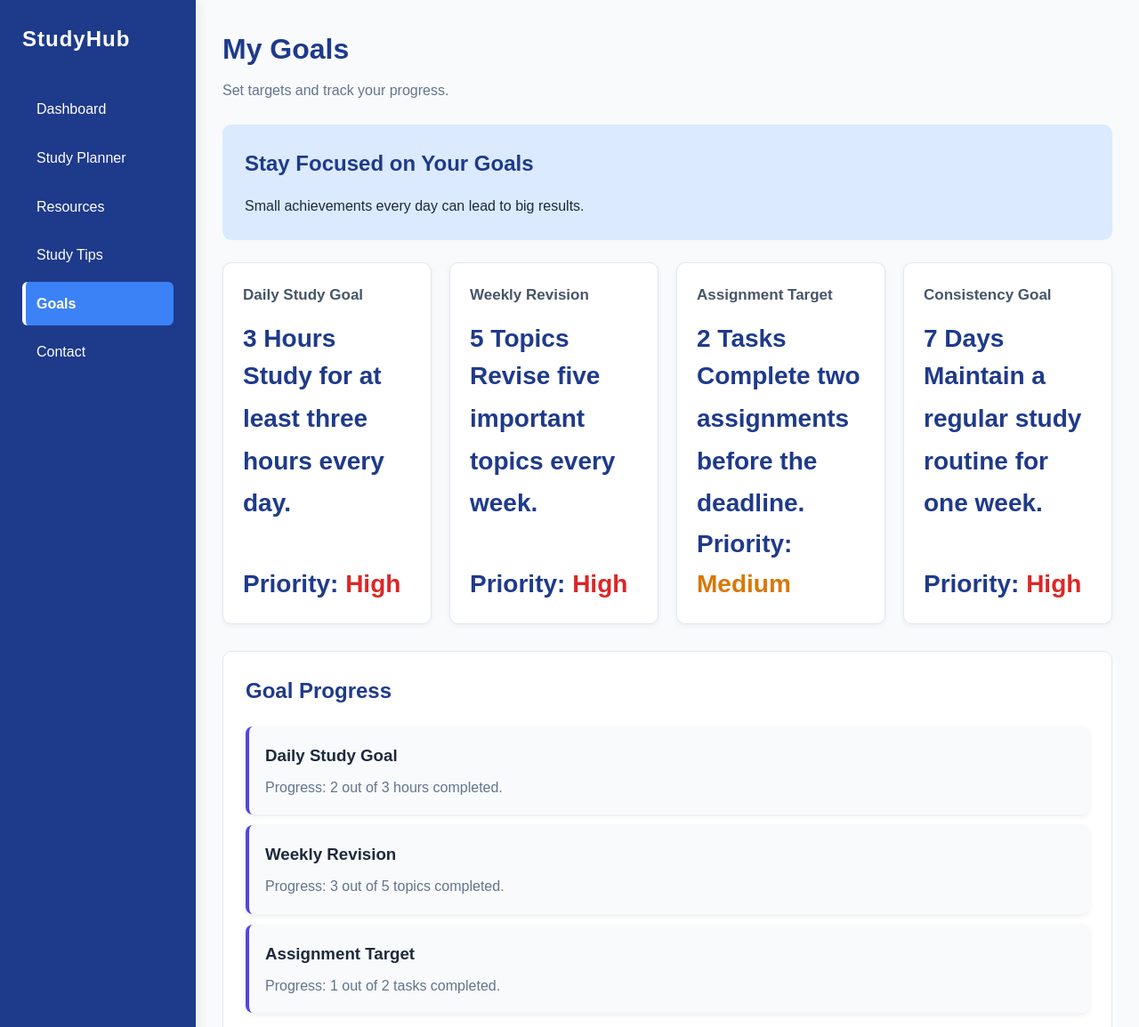
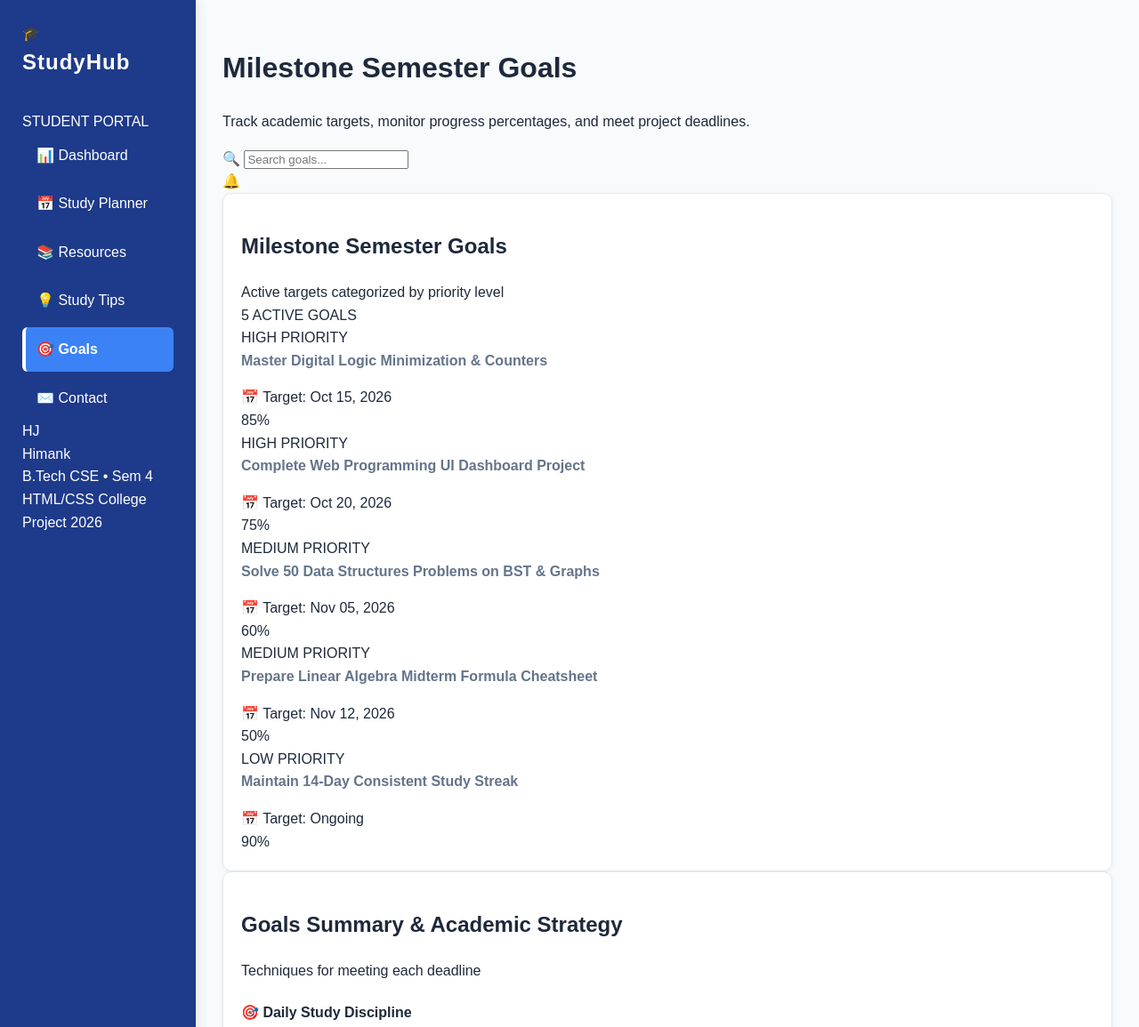
Before and after one commit to himankjain7/StudyHub, a plain HTML site: page goals.html in a window 1280 px wide. Shown: the top 1155 px of the page at 89% size. Drawn offline with Linux system fonts and the light colour scheme.

Commit message:
Polish study goals page

```diff
--- a/goals.html
+++ b/goals.html
@@ -4,9 +4,7 @@
 <head>
     <meta charset="UTF-8">
     <meta name="viewport" content="width=device-width, initial-scale=1.0">
-
-    <title>Goals | StudyHub</title>
-
+    <title>Goals | StudyHub - Student Productivity Portal</title>
     <link rel="stylesheet" href="css/style.css">
 </head>
 
@@ -14,197 +12,208 @@
 
     <div class="dashboard">
 
-        <!-- Sidebar -->
+        <!-- Sidebar Navigation -->
         <aside class="sidebar">
+            <div class="sidebar-brand">
+                <div class="brand-icon">🎓</div>
+                <div class="brand-text">
+                    <h2>StudyHub</h2>
+                    <span class="sidebar-subtitle">STUDENT PORTAL</span>
+                </div>
+            </div>
 
-            <h2>StudyHub</h2>
-
-            <nav aria-label="Main navigation">
-
-                <a href="index.html">Dashboard</a>
-                <a href="planner.html">Study Planner</a>
-                <a href="resources.html">Resources</a>
-                <a href="tips.html">Study Tips</a>
-                <a href="goals.html" aria-current="page">Goals</a>
-                <a href="contact.html">Contact</a>
-
+            <nav class="sidebar-nav" aria-label="Main navigation">
+                <a href="index.html" class="nav-link">
+                    <span class="nav-icon">📊</span>
+                    <span>Dashboard</span>
+                </a>
+                <a href="planner.html" class="nav-link">
+                    <span class="nav-icon">📅</span>
+                    <span>Study Planner</span>
+                </a>
+                <a href="resources.html" class="nav-link">
+                    <span class="nav-icon">📚</span>
+                    <span>Resources</span>
+                </a>
+                <a href="tips.html" class="nav-link">
+                    <span class="nav-icon">💡</span>
+                    <span>Study Tips</span>
+                </a>
+                <a href="goals.html" class="nav-link active" aria-current="page">
+                    <span class="nav-icon">🎯</span>
+                    <span>Goals</span>
+                </a>
+                <a href="contact.html" class="nav-link">
+                    <span class="nav-icon">✉️</span>
+                    <span>Contact</span>
+                </a>
             </nav>
 
+            <div class="sidebar-footer">
+                <div class="student-profile">
+                    <div class="student-avatar">HJ</div>
+                    <div class="student-info">
+                        <div class="student-name">Himank</div>
+                        <div class="student-role">B.Tech CSE • Sem 4</div>
+                    </div>
+                </div>
+                <div class="project-note">HTML/CSS College Project 2026</div>
+            </div>
         </aside>
 
-        <!-- Main Content -->
+        <!-- Main Content Area -->
         <main class="main-content" id="main-content">
 
-            <!-- Header -->
-            <header class="header">
+            <!-- Top Header -->
+            <header class="top-header">
+                <div class="header-title-group">
+                    <h1>Milestone Semester Goals</h1>
+                    <p>Track academic targets, monitor progress percentages, and meet project deadlines.</p>
+                </div>
 
-                <h1>My Goals</h1>
-                <p>Set targets and track your progress.</p>
-
+                <div class="header-actions">
+                    <div class="search-box">
+                        <span class="search-icon">🔍</span>
+                        <input type="text" placeholder="Search goals..." readonly aria-label="Search goals">
+                    </div>
+                    <div class="notification-btn" title="No unread notifications" aria-label="Notifications">
+                        <span>🔔</span>
+                        <span class="notification-dot"></span>
+                    </div>
+                </div>
             </header>
 
-            <!-- Introduction -->
-            <section class="welcome" aria-labelledby="goals-heading">
+            <!-- Large Milestone Semester Goals Card -->
+            <section class="card" aria-labelledby="milestones-heading">
+                <div class="card-header">
+                    <div>
+                        <h2 class="card-title" id="milestones-heading">Milestone Semester Goals</h2>
+                        <span class="card-subtitle">Active targets categorized by priority level</span>
+                    </div>
+                    <span class="badge badge-purple">5 ACTIVE GOALS</span>
+                </div>
 
-                <h2 id="goals-heading">Stay Focused on Your Goals</h2>
+                <div class="goals-list">
 
-                <p>
-                    Small achievements every day can lead to big results.
-                </p>
+                    <!-- Goal 1: High Priority -->
+                    <article class="goal-item-row">
+                        <div class="goal-row-header">
+                            <div class="goal-title-group">
+                                <span class="badge badge-red">HIGH PRIORITY</span>
+                                <h3 class="goal-title">Master Digital Logic Minimization & Counters</h3>
+                            </div>
+                            <span class="goal-target-date">📅 Target: Oct 15, 2026</span>
+                        </div>
+                        <div class="goal-progress-wrapper">
+                            <div class="progress-track" aria-label="Progress: 85%">
+                                <div class="progress-fill priority-high" style="width: 85%;"></div>
+                            </div>
+                            <span class="goal-percentage">85%</span>
+                        </div>
+                    </article>
 
+                    <!-- Goal 2: High Priority -->
+                    <article class="goal-item-row">
+                        <div class="goal-row-header">
+                            <div class="goal-title-group">
+                                <span class="badge badge-red">HIGH PRIORITY</span>
+                                <h3 class="goal-title">Complete Web Programming UI Dashboard Project</h3>
+                            </div>
+                            <span class="goal-target-date">📅 Target: Oct 20, 2026</span>
+                        </div>
+                        <div class="goal-progress-wrapper">
+                            <div class="progress-track" aria-label="Progress: 75%">
+                                <div class="progress-fill priority-high" style="width: 75%;"></div>
+                            </div>
+                            <span class="goal-percentage">75%</span>
+                        </div>
+                    </article>
+
+                    <!-- Goal 3: Medium Priority -->
+                    <article class="goal-item-row">
+                        <div class="goal-row-header">
+                            <div class="goal-title-group">
+                                <span class="badge badge-amber">MEDIUM PRIORITY</span>
+                                <h3 class="goal-title">Solve 50 Data Structures Problems on BST & Graphs</h3>
+                            </div>
+                            <span class="goal-target-date">📅 Target: Nov 05, 2026</span>
+                        </div>
+                        <div class="goal-progress-wrapper">
+                            <div class="progress-track" aria-label="Progress: 60%">
+                                <div class="progress-fill priority-medium" style="width: 60%;"></div>
+                            </div>
+                            <span class="goal-percentage">60%</span>
+                        </div>
+                    </article>
+
+                    <!-- Goal 4: Medium Priority -->
+                    <article class="goal-item-row">
+                        <div class="goal-row-header">
+                            <div class="goal-title-group">
+                                <span class="badge badge-amber">MEDIUM PRIORITY</span>
+                                <h3 class="goal-title">Prepare Linear Algebra Midterm Formula Cheatsheet</h3>
+                            </div>
+                            <span class="goal-target-date">📅 Target: Nov 12, 2026</span>
+                        </div>
+                        <div class="goal-progress-wrapper">
+                            <div class="progress-track" aria-label="Progress: 50%">
+                                <div class="progress-fill priority-medium" style="width: 50%;"></div>
+                            </div>
+                            <span class="goal-percentage">50%</span>
+                        </div>
+                    </article>
+
+                    <!-- Goal 5: Low Priority -->
+                    <article class="goal-item-row">
+                        <div class="goal-row-header">
+                            <div class="goal-title-group">
+                                <span class="badge badge-green">LOW PRIORITY</span>
+                                <h3 class="goal-title">Maintain 14-Day Consistent Study Streak</h3>
+                            </div>
+                            <span class="goal-target-date">📅 Target: Ongoing</span>
+                        </div>
+                        <div class="goal-progress-wrapper">
+                            <div class="progress-track" aria-label="Progress: 90%">
+                                <div class="progress-fill priority-low" style="width: 90%;"></div>
+                            </div>
+                            <span class="goal-percentage">90%</span>
+                        </div>
+                    </article>
+
+                </div>
             </section>
 
-            <!-- Study Goals -->
-            <section class="stats goals-grid" aria-label="Study goals">
+            <!-- Goals Summary & Action Steps -->
+            <section class="card" aria-labelledby="summary-heading">
+                <div class="card-header">
+                    <div>
+                        <h2 class="card-title" id="summary-heading">Goals Summary & Academic Strategy</h2>
+                        <span class="card-subtitle">Techniques for meeting each deadline</span>
+                    </div>
+                </div>
 
-                <article class="card goal-card">
+                <div class="info-row-grid">
+                    <div class="info-box">
+                        <h4>🎯 Daily Study Discipline</h4>
+                        <p>Dedicate at least 3 hours of focused study every day across core technical subjects.</p>
+                    </div>
 
-                    <h3>Daily Study Goal</h3>
+                    <div class="info-box">
+                        <h4>📊 Weekly Milestone Audits</h4>
+                        <p>Review completion percentages every Sunday night to readjust schedules in your Study Planner.</p>
+                    </div>
 
-                    <p class="goal-target">3 Hours</p>
-
-                    <p class="goal-description">
-                        Study for at least three hours every day.
-                    </p>
-
-                    <p class="priority">
-                        <strong>Priority:</strong>
-                        <span class="priority-high">High</span>
-                    </p>
-
-                </article>
-
-                <article class="card goal-card">
-
-                    <h3>Weekly Revision</h3>
-
-                    <p class="goal-target">5 Topics</p>
-
-                    <p class="goal-description">
-                        Revise five important topics every week.
-                    </p>
-
-                    <p class="priority">
-                        <strong>Priority:</strong>
-                        <span class="priority-high">High</span>
-                    </p>
-
-                </article>
-
-                <article class="card goal-card">
-
-                    <h3>Assignment Target</h3>
-
-                    <p class="goal-target">2 Tasks</p>
-
-                    <p class="goal-description">
-                        Complete two assignments before the deadline.
-                    </p>
-
-                    <p class="priority">
-                        <strong>Priority:</strong>
-                        <span class="priority-medium">Medium</span>
-                    </p>
-
-                </article>
-
-                <article class="card goal-card">
-
-                    <h3>Consistency Goal</h3>
-
-                    <p class="goal-target">7 Days</p>
-
-                    <p class="goal-description">
-                        Maintain a regular study routine for one week.
-                    </p>
-
-                    <p class="priority">
-                        <strong>Priority:</strong>
-                        <span class="priority-high">High</span>
-                    </p>
-
-                </article>
-
+                    <div class="info-box">
+                        <h4>🏆 Consistent Progress</h4>
+                        <p>Consistent daily effort compounds over the semester and eliminates last-minute exam stress.</p>
+                    </div>
+                </div>
             </section>
 
-            <!-- Goal Progress -->
-            <section class="schedule" aria-labelledby="progress-heading">
-
-                <h2 id="progress-heading">Goal Progress</h2>
-
-                <div class="schedule-item">
-
-                    <h3>Daily Study Goal</h3>
-
-                    <p>Progress: 2 out of 3 hours completed.</p>
-
-                </div>
-
-                <div class="schedule-item">
-
-                    <h3>Weekly Revision</h3>
-
-                    <p>Progress: 3 out of 5 topics completed.</p>
-
-                </div>
-
-                <div class="schedule-item">
-
-                    <h3>Assignment Target</h3>
-
-                    <p>Progress: 1 out of 2 tasks completed.</p>
-
-                </div>
-
-            </section>
-
-            <!-- Goals Summary -->
-            <section class="schedule" aria-labelledby="summary-heading">
-
-                <h2 id="summary-heading">Goals Summary</h2>
-
-                <div class="schedule-item">
-
-                    <h3>Focus on Daily Study</h3>
-
-                    <p>
-                        Try to complete your three-hour study target every day.
-                    </p>
-
-                </div>
-
-                <div class="schedule-item">
-
-                    <h3>Complete Weekly Tasks</h3>
-
-                    <p>
-                        Keep track of revision topics and assignments
-                        throughout the week.
-                    </p>
-
-                </div>
-
-                <div class="schedule-item">
-
-                    <h3>Build Consistency</h3>
-
-                    <p>
-                        Follow a regular study routine and avoid skipping
-                        planned sessions.
-                    </p>
-
-                </div>
-
-            </section>
-
-            <!-- Footer -->
+            <!-- Page Footer -->
             <footer class="footer">
-
-                <p>
-                    © 2026 Student Productivity Hub |
-                    Plan smarter. Study better.
-                </p>
-
+                <p>© 2026 StudyHub Student Productivity Portal | Designed for Academic Success</p>
+                <span class="footer-quote">Plan smarter • Study better • Achieve more</span>
             </footer>
 
         </main>
```
